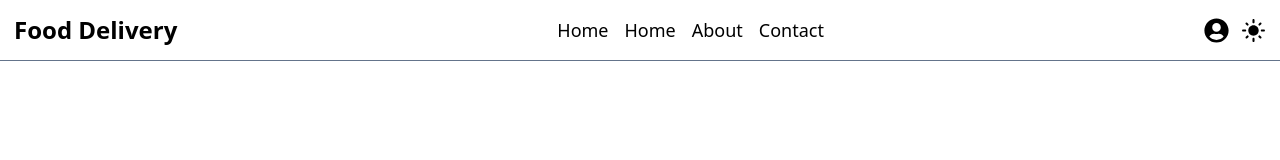
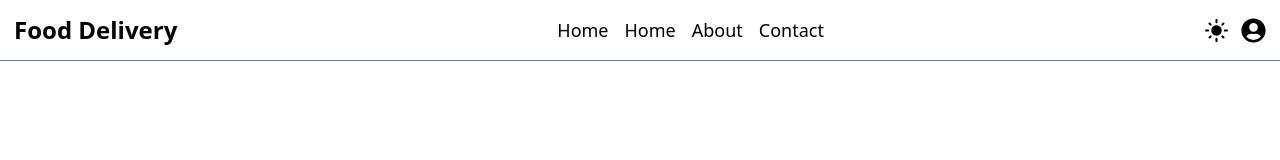
Before and after one commit to Kailash8799/food-delivery-next-js, a Next.js app: page / in a window 1280 px wide. Shown: the top 160 px of the page. Built offline with nearby package versions, Linux system fonts and the light colour scheme.

Commit message:
added menu

```diff
--- a/components/Navbar.jsx
+++ b/components/Navbar.jsx
@@ -7,6 +7,7 @@ import { MdDarkMode, MdLightMode } from "react-icons/md";
 export default function Navbar() {
   const { systemTheme, theme, setTheme } = useTheme();
   const [themes, setThemes] = useState("dark");
+  const [showmenu, setshowmenu] = useState(false);
   const Changetheme = () => {
     const currenttheme = theme === "system" ? systemTheme : theme;
     if (currenttheme === "dark") {
@@ -18,6 +19,9 @@ export default function Navbar() {
       setTheme("dark");
       setThemes("dark");
     }
+  };
+  const showmenuUser = () => {
+    setshowmenu(!showmenu);
   };
   return (
     <div className="p-3.5 border-b-[1px] dark:border-slate-800 border-slate-500">
@@ -34,9 +38,6 @@ export default function Navbar() {
           <h1 className="text-lg font-medium cursor-pointer">Contact</h1>
         </div>
         <div className="flex items-center space-x-3">
-          <div className="cursor-pointer">
-            <FaUserCircle size={25} />
-          </div>
           {themes === "light" ? (
             <div className="cursor-pointer">
               <MdDarkMode onClick={Changetheme} size={25} />
@@ -46,6 +47,12 @@ export default function Navbar() {
               <MdLightMode size={25} onClick={Changetheme} />
             </div>
           )}
+          <div className="relative cursor-pointer ">
+            <FaUserCircle size={25} onClick={showmenuUser} />
+            {showmenu && (
+              <div className="absolute right-0 w-32 h-40 transition-transform delay-500 shadow-md rounded-xl top-10 dark:bg-black shadow-slate-600"></div>
+            )}
+          </div>
         </div>
       </div>
     </div>
```
